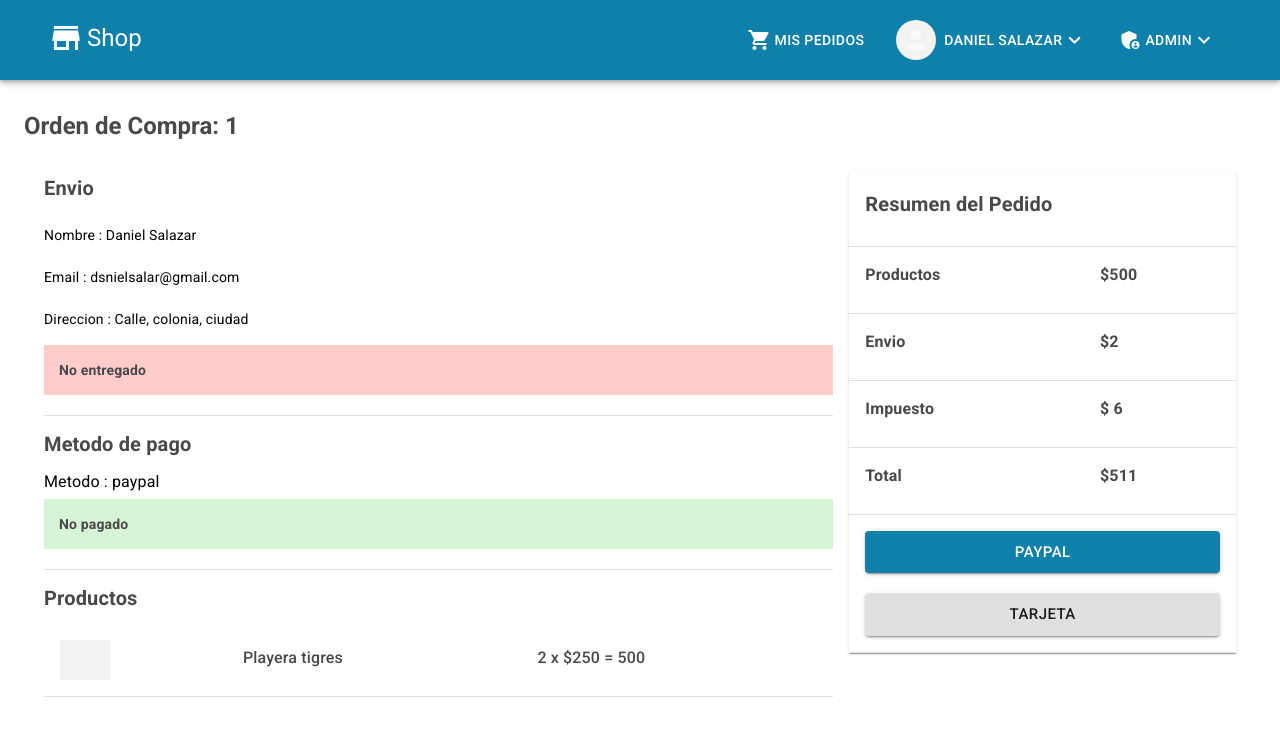
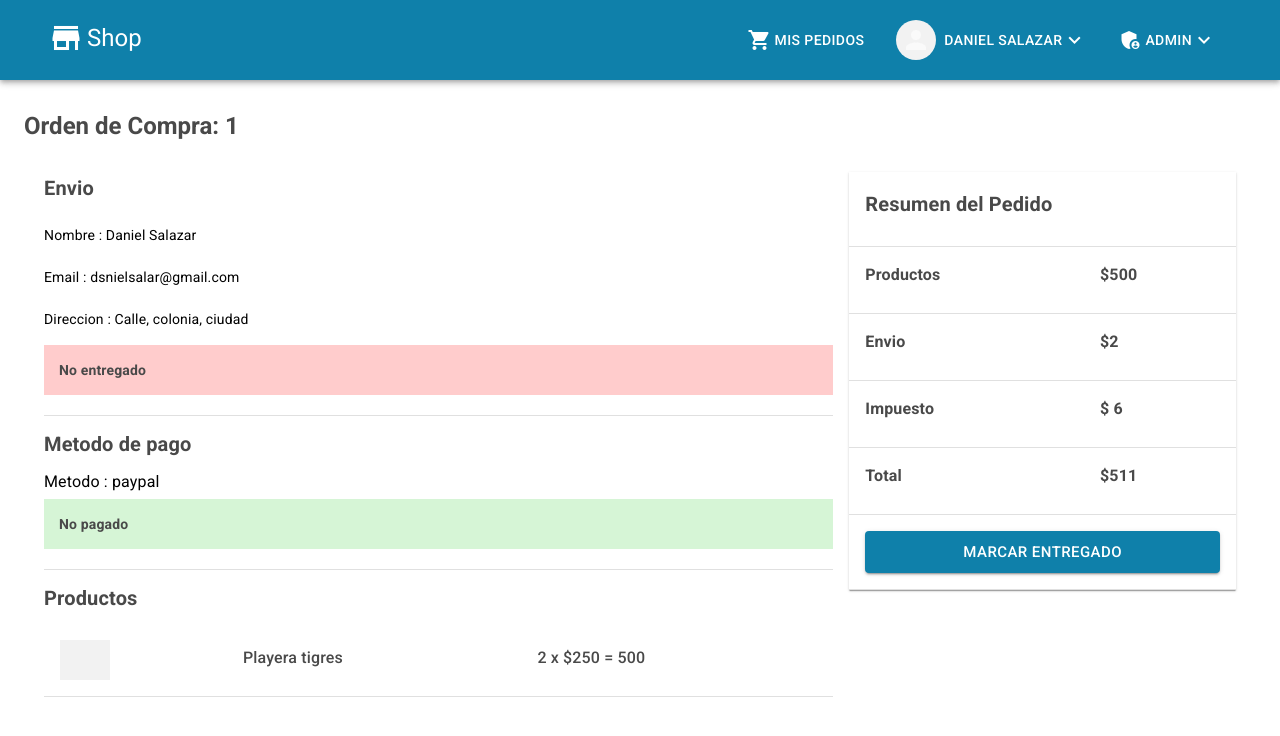
Before and after one commit to Dsniels/Frontend-market, a React (Create React App) app: page /OrdenCompra/1 in a window 1280 px wide. Shown: the top 736 px of the page. Built offline with nearby package versions, Linux system fonts and the light colour scheme.

Commit message:
Modificacion de boton detalles de lista de pedidos admin

```diff
--- a/src/Componentes/Pantallas/Admin/ListaPedidos.js
+++ b/src/Componentes/Pantallas/Admin/ListaPedidos.js
@@ -5,6 +5,11 @@ import { Button, Container, Icon, Table, TableBody, TableCell, TableContainer, T
 const ListaPedidos = () => {
 
     const classes = useStyles();
+
+    const verDetalle = (props) => {
+        const id = "dewefen3o2133";
+        props.history.push("/OrdenCompra/"+id)
+    }
 
     return(
         <Container className={classes.containermt}>
@@ -35,7 +40,7 @@ const ListaPedidos = () => {
                                 <Icon className={classes.iconDelivered}>check</Icon>
                             </TableCell>
                             <TableCell>
-                                <Button variant="contained" color="inherit">
+                                <Button variant="contained" color="inherit" onClick={verDetalle}>
                                     Detalles
                                 </Button>
                             </TableCell>
@@ -50,7 +55,9 @@ const ListaPedidos = () => {
                                 <Icon className={classes.iconNotDelivered}>clear</Icon>
                             </TableCell>
                             <TableCell>
-                                <Button variant="contained" color="inherit">
+                                <Button variant="contained"
+                                color="inherit"
+                                onClick={verDetalle}>
                                     Detalles
                                 </Button>
                             </TableCell>
--- a/src/Componentes/Pantallas/OrdenCompra.js
+++ b/src/Componentes/Pantallas/OrdenCompra.js
@@ -131,7 +131,7 @@ const OrdenCompra = (props) => {
                                 </TableRow>
                                 <TableRow>
                                     <TableCell colSpan={2}>
-                                            <Button variant="contained"
+                                            {/*<Button variant="contained"
                                             color="primary" size="large"
                                             fullWidth
                                             className={classes.gridmb}>
@@ -142,6 +142,13 @@ const OrdenCompra = (props) => {
                                             fullWidth
                                             >
                                             tarjeta
+                                            </Button>*/}
+                                            <Button
+                                            variant ="contained"
+                                            color="primary"
+                                            size="large"
+                                            fullWidth>
+                                                Marcar entregado
                                             </Button>
                                     </TableCell>
                                 </TableRow>
```
